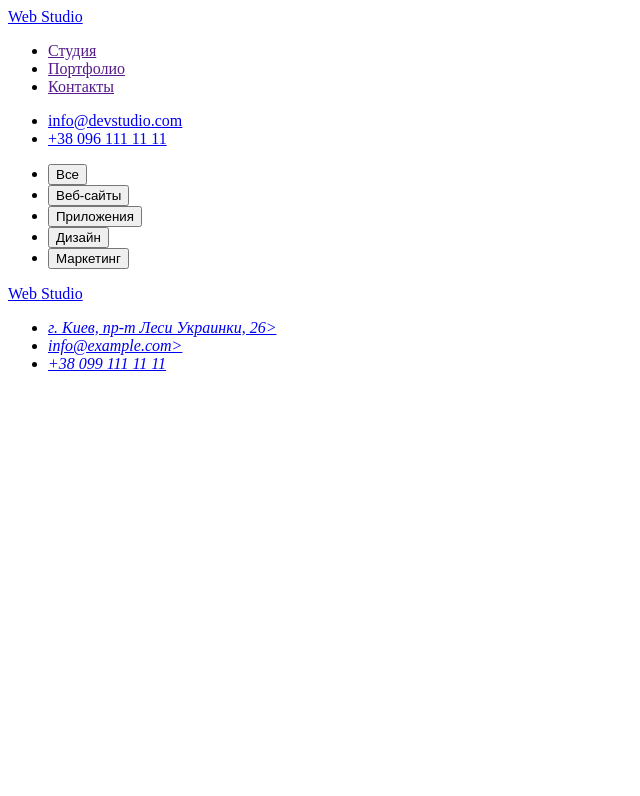
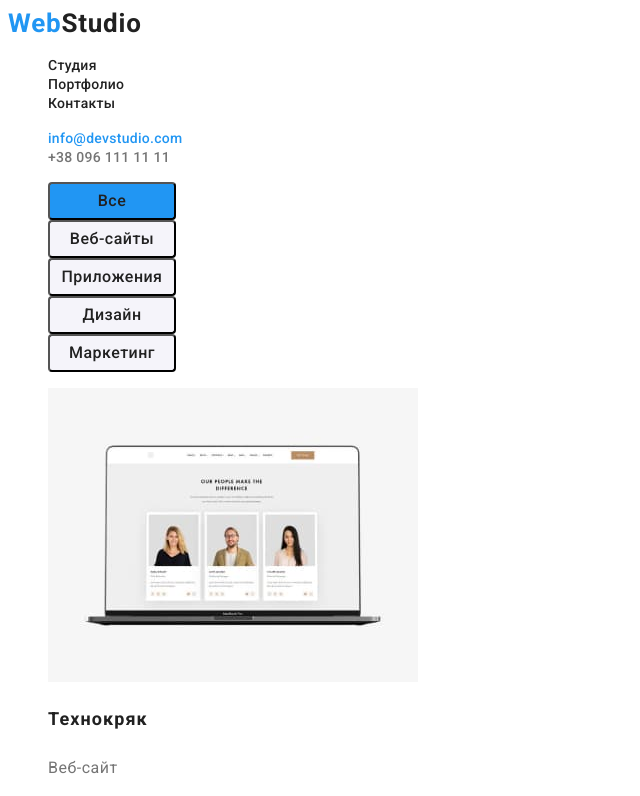
Before and after one commit to EduardOshurkov/goit-markup-hw-02, a plain HTML site: page portfolio.html in a window 1280 px wide. Both pictures are taken after a click on the button "Все". Shown: the top 796 px of the page, without its empty margins (0-640 px from the left). Drawn offline with Linux system fonts and the light colour scheme.

Commit message:
Настройка стилей и портфолио
Надо еще подчесать код

```diff
--- a/portfolio.html
+++ b/portfolio.html
@@ -4,46 +4,60 @@
     <meta charset="UTF-8">
     <meta http-equiv="X-UA-Compatible" content="IE=edge">
     <meta name="viewport" content="width=device-width, initial-scale=1.0">
+    <link href="https://fonts.googleapis.com/css2?family=Raleway:wght@700&family=Roboto:wght@400;500;700;900&display=swap"
+        rel="stylesheet">
+        <link rel="stylesheet" href="./style/style.css">
     <title>Portfolio</title>
 </head>
 <body>
-    <header>
-        <nav>
-            <a href="./index.html" class="logo">Web <span>Studio</span></a>
-            <ul>
-                <li><a href="">Студия</a></li>
-                <li><a href="">Портфолио</a></li>
-                <li><a href="">Контакты</a></li>
+    <header class="header">
+        <nav class="header-nav">
+            <a class="link header-logo" href="./index.html">Web<span class="header-second-logo">Studio</span></a>
+            <ul class="list header-list">
+                <li class="header-item"><a class="link header-link" href="./index.html">Студия</a></li>
+                <li class="header-item"><a class="link header-link" href="./portfolio.html">Портфолио</a></li>
+                <li class="header-item"><a class="link header-link" href="">Контакты</a></li>
             </ul>
         </nav>
-        <ul>
-            <li><a href="mailto:info@devstudio.com">info@devstudio.com</a></li>
-            <li><a href="tel:+380961111111"> +38 096 111 11 11</a></li>
+        <ul class="list">
+            <li><a class="link header-mail" href="mailto:info@devstudio.com">info@devstudio.com</a></li>
+            <li><a class="link header-tel" href="tel:+380961111111"> +38 096 111 11 11</a></li>
         </ul>
-        </header>
     </header>
     <main>
-<ul>
-    <li><button type="button">Все</button></li>
-    <li><button type="button">Веб-сайты</button></li>
-    <li><button type="button">Приложения</button></li>
-    <li><button type="button">Дизайн</button></li>
-    <li><button type="button">Маркетинг</button></li>
+        <h1 class="visually-hidden">Наши работы</h1>
+<ul class="list">
+    <li><button type="button" class="portfolio-btn">Все</button></li>
+    <li><button type="button" class="portfolio-btn">Веб-сайты</button></li>
+    <li><button type="button" class="portfolio-btn">Приложения</button></li>
+    <li><button type="button" class="portfolio-btn">Дизайн</button></li>
+    <li><button type="button" class="portfolio-btn">Маркетинг</button></li>
+</ul>
+<ul class="list example-list">
+    <li><img src="./img/portfolio1.jpg" alt="ноутбук" width="370" height="294"/><a href=""></a><h2 class="example-title">Технокряк</h2><p class="example-text">Веб-сайт</p></li>
+    <li><img src="./img/portfolio2.jpg" alt="баскетбол" width="370" height="294"/><a href=""></a><h2 class="example-title">Постер New Orlean vs Golden Star</h2><p class="example-text">Дизайн</p></li>
+    <li><img src="./img/portfolio3.jpg" alt="лого" width="370" height="294"/><a href=""></a><h2 class="example-title">Ресторан Seafood</h2><p class="example-text">Приложение</p></li>
+    <li><img src="./img/portfolio4.jpg" alt="наушники" width="370" height="294"/><a href=""></a><h2 class="example-title">Проект Prime</h2><p> class="example-text"Маркетинг</p></li>
+    <li><img src="./img/portfolio5.jpg" alt="коробки" width="370" height="294"/><a href=""></a><h2 class="example-title">Проект Boxes</h2><p class="example-text">Приложение</p></li>
+    <li><img src="./img/portfolio6.jpg" alt="монитор" width="370" height="294"/><a href=""></a><h2 class="example-title">Inspiration has no Borders</h2><p class="example-text">Веб-сайт</p></li>
+    <li><img src="./img/portfolio7.jpg" alt="журнал" width="370" height="294"/><a href=""></a><h2 class="example-title">Издание Limited Edition</h2><p class="example-text">Дизайн</p></li>
+    <li><img src="./img/portfolio8.jpg" alt="ярлык" width="370" height="294"/><a href=""></a><h2 class="example-title">Проект LAB</h2><p class="example-text">Маркетинг</p></li>
+    <li><img src="./img/portfolio9.jpg" alt="набор текста" width="370" height="294"/><a href=""></a><h2 class="example-title">Growing Business</h2><p class="example-text">Приложение</p></li>
 </ul>
     </main>
-    <footer>
-        <a href="./index.html" class="logo">Web <span>Studio</span></a>
-        <address>
-            <ul>
-                <li>
-                    <a href="https://goo.gl/maps/gmLxucZ6jVdmeT9VA" target="_blank" rel="noopener noreferrer">г. Киев, пр-т Леси
-                        Украинки, 26></a>
+    <footer class="footer">
+        <a class="link footer-logo" href="./index.html">Web<span class="footer-second-logo">Studio</span></a>
+        <address class="footer-adress">
+            <ul class="list">
+                <li class="footer-item">
+                    <a class="footer-link" href="https://goo.gl/maps/gmLxucZ6jVdmeT9VA" target="_blank"
+                        rel="noopener noreferrer">г. Киев, пр-т Леси Украинки, 26></a>
                 </li>
-                <li>
-                    <a href="mailto:info@example.com">info@example.com></a>
+                <li class="footer-item">
+                    <a class="link footer-mail" href="mailto:info@example.com">info@example.com></a>
                 </li>
-                <li>
-                    <a href="tel:+380991111111">+38 099 111 11 11</a>
+                <li class="footer-item">
+                    <a class="link footer-tel" href="tel:+380991111111">+38 099 111 11 11</a>
                 </li>
             </ul>
         </address>
--- a/style/style.css
+++ b/style/style.css
@@ -1,5 +1,11 @@
+:root {
+  --title-color: #212121;
+  --text-color: #757575;
+  --accent-color: #2196f3;
+}
+
 body {
-  font-family: Roboto;
+  font-family: Roboto, sans-serif;
 }
 
 .list {
@@ -9,6 +15,21 @@ body {
 .link {
   text-decoration: none;
 }
+/*----------------HEADER---------------------*/
+.header-logo {
+  font-weight: bold;
+  font-size: 26px;
+  line-height: 31px;
+  letter-spacing: 0.03em;
+  color: #2196f3;
+}
+.header-second-logo {
+  font-weight: bold;
+  font-size: 26px;
+  line-height: 31px;
+  letter-spacing: 0.03em;
+  color: var(--title-color);
+}
 
 .header-link {
   font-family: Roboto;
@@ -17,7 +38,12 @@ body {
   font-size: 14px;
   line-height: 1.14;
   letter-spacing: 0.02em;
-  color: #212121;
+  color: var(--title-color);
+}
+
+.header-link:hover,
+.header-link:focus {
+  color: var(--accent-color);
 }
 
 .header-mail {
@@ -28,18 +54,31 @@ body {
   color: #2196f3;
 }
 
+.header-mail:hover,
+.header-mail:focus {
+  color: var(--accent-color);
+}
+
 .header-tel {
   font-weight: 500;
   font-size: 14px;
-  line-height: 16px;
+  line-height: 1.14;
   letter-spacing: 0.02em;
-  color: #757575;
+  color: var(--text-color);
 }
 
+.header-tel:hover,
+.header-tel:focus {
+  color: var(--accent-color);
+}
+
+/*----------------HERO---------------------*/
 .hero {
   background-color: #757575;
 }
 .hero-title {
+  text-align: center;
+  text-transform: uppercase;
   font-weight: 900;
   font-size: 44px;
   line-height: 1.36;
@@ -50,60 +89,77 @@ body {
 }
 
 .hero-btn {
-  text-align: center;
-  color: #ffffff;
-  background-color: #2196f3;
-  font-family: inherit;
   font-weight: bold;
   font-size: 16px;
-  line-height: 1.88;
+  line-height: 30px;
   display: flex;
+  align-items: center;
+  text-align: center;
   letter-spacing: 0.06em;
-  cursor: pointer;
+  color: #ffffff;
+
+  background: #2196f3;
+  box-shadow: 0px 4px 4px rgba(0, 0, 0, 0.15);
+  border-radius: 4px;
+}
+.hero-btn:hover,
+.hero-btn:focus {
+  background-color: #188ce8;
+}
+
+/*----------------ABOUT---------------------*/
+.visually-hidden {
+  position: absolute;
+  clip: rect(0 0 0 0);
+  width: 1px;
+  height: 1px;
+  margin: -1px;
 }
 
 .about-item {
   font-weight: bold;
   font-size: 14px;
-  line-height: 16px;
+  line-height: 1.14;
   letter-spacing: 0.03em;
   text-transform: uppercase;
-  color: #212121;
+  color: var(--title-color);
 }
 
 .about-text {
   font-weight: normal;
   font-size: 14px;
-  line-height: 1.71;
+  line-height: 24px;
   letter-spacing: 0.03em;
-  color: #757575;
+  color: var(--text-color);
 }
 
+/*----------------PORTFOLIO---------------------*/
 .portfolio-title {
   font-weight: bold;
   font-size: 36px;
-  line-height: 42px;
+  line-height: 1.17;
   text-align: center;
   letter-spacing: 0.03em;
-  color: #212121;
+  color: var(--title-color);
 }
 
+/*----------------TEAM---------------------*/
 .team-title {
   font-weight: bold;
   font-size: 36px;
-  line-height: 42px;
+  line-height: 1.17;
   text-align: center;
   letter-spacing: 0.03em;
-  color: #212121;
+  color: var(--title-color);
 }
 
-.team-after-title {
+.team-name {
   font-weight: 500;
   font-size: 16px;
-  line-height: 19px;
+  line-height: 1.19;
   text-align: center;
   letter-spacing: 0.03em;
-  color: #212121;
+  color: var(--title-color);
 }
 
 .team-text {
@@ -111,11 +167,13 @@ body {
   font-style: normal;
   font-weight: normal;
   font-size: 16px;
-  line-height: 19px;
+  line-height: 1.19;
   text-align: center;
   letter-spacing: 0.03em;
-  color: #757575;
+  color: var(--text-color);
 }
+
+/*----------------FOOTER---------------------*/
 
 .footer {
   background-color: #212121;
@@ -126,15 +184,24 @@ body {
   font-style: normal;
   font-weight: bold;
   font-size: 26px;
-  line-height: 31px;
+  line-height: 1.19;
   letter-spacing: 0.03em;
   color: #2196f3;
+}
+.footer-second-logo {
+  font-family: Raleway;
+  font-style: normal;
+  font-weight: bold;
+  font-size: 26px;
+  line-height: 1.19;
+  letter-spacing: 0.03em;
+  color: white;
 }
 
 .footer-link {
   font-weight: normal;
   font-size: 14px;
-  line-height: 24px;
+  line-height: 1.71;
   letter-spacing: 0.03em;
   color: #ffffff;
 }
@@ -142,7 +209,7 @@ body {
 .footer-mail {
   font-weight: normal;
   font-size: 14px;
-  line-height: 24px;
+  line-height: 1.71;
   letter-spacing: 0.03em;
   color: rgba(255, 255, 255, 0.6);
 }
@@ -150,7 +217,47 @@ body {
 .footer-tel {
   font-weight: normal;
   font-size: 14px;
-  line-height: 24px;
+  line-height: 1.71;
   letter-spacing: 0.03em;
   color: rgba(255, 255, 255, 0.6);
 }
+
+/*---------------------------------PORTFOLIO--------------------------*/
+.portfolio-btn {
+  font-family: Roboto;
+  font-style: normal;
+  font-weight: 500;
+  font-size: 16px;
+  line-height: 26px;
+  text-align: center;
+  letter-spacing: 0.03em;
+  color: var(--title-color);
+
+  width: 128px;
+  height: 38px;
+  left: 576px;
+  top: 174px;
+  background: #f5f4fa;
+  border-radius: 4px;
+}
+
+.portfolio-btn:hover,
+.portfolio-btn:focus {
+  background-color: #2196f3;
+}
+
+.example-title {
+  font-weight: bold;
+  font-size: 18px;
+  line-height: 36px;
+  letter-spacing: 0.06em;
+  color: var(--title-color);
+}
+
+.example-text {
+  font-weight: normal;
+  font-size: 16px;
+  line-height: 30px;
+  letter-spacing: 0.03em;
+  color: var(--text-color);
+}
```
Also changed, not shown: index.html (+7 -7 lines).
